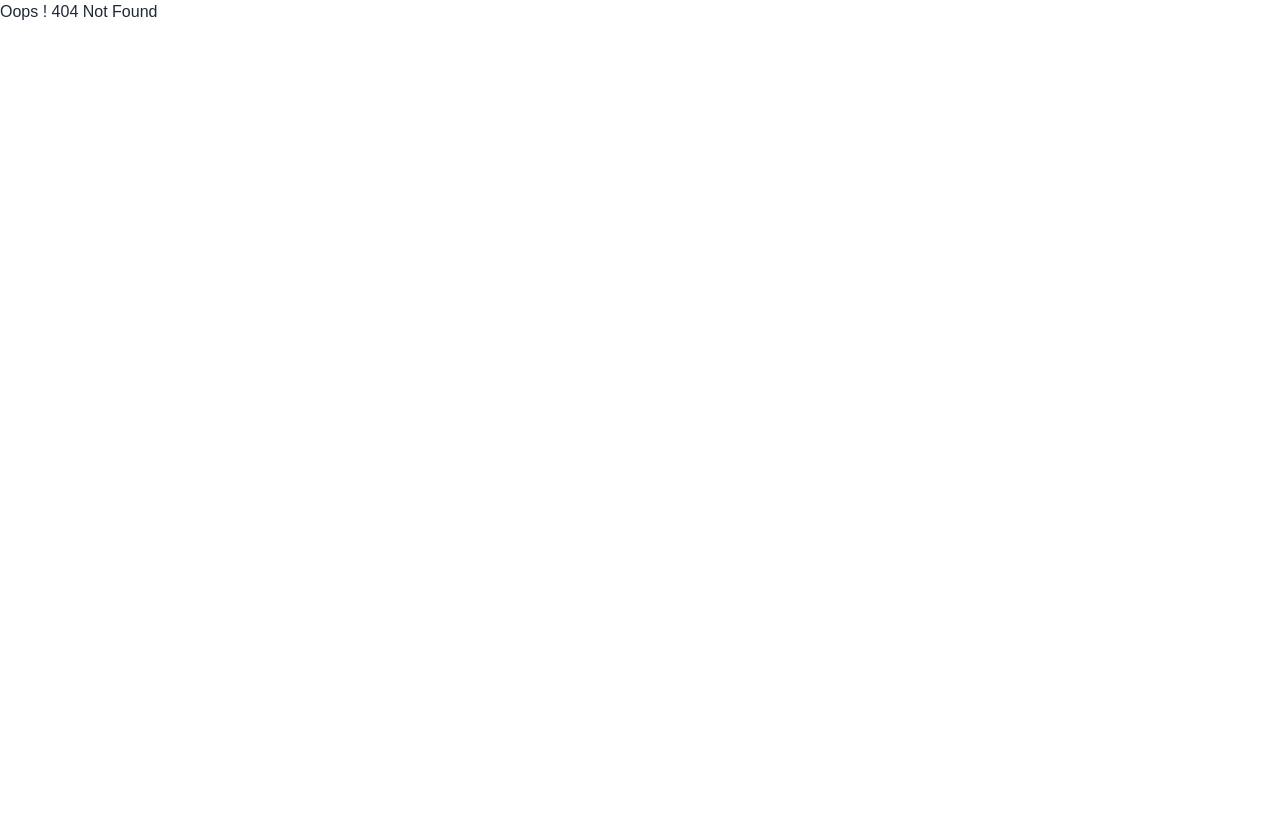
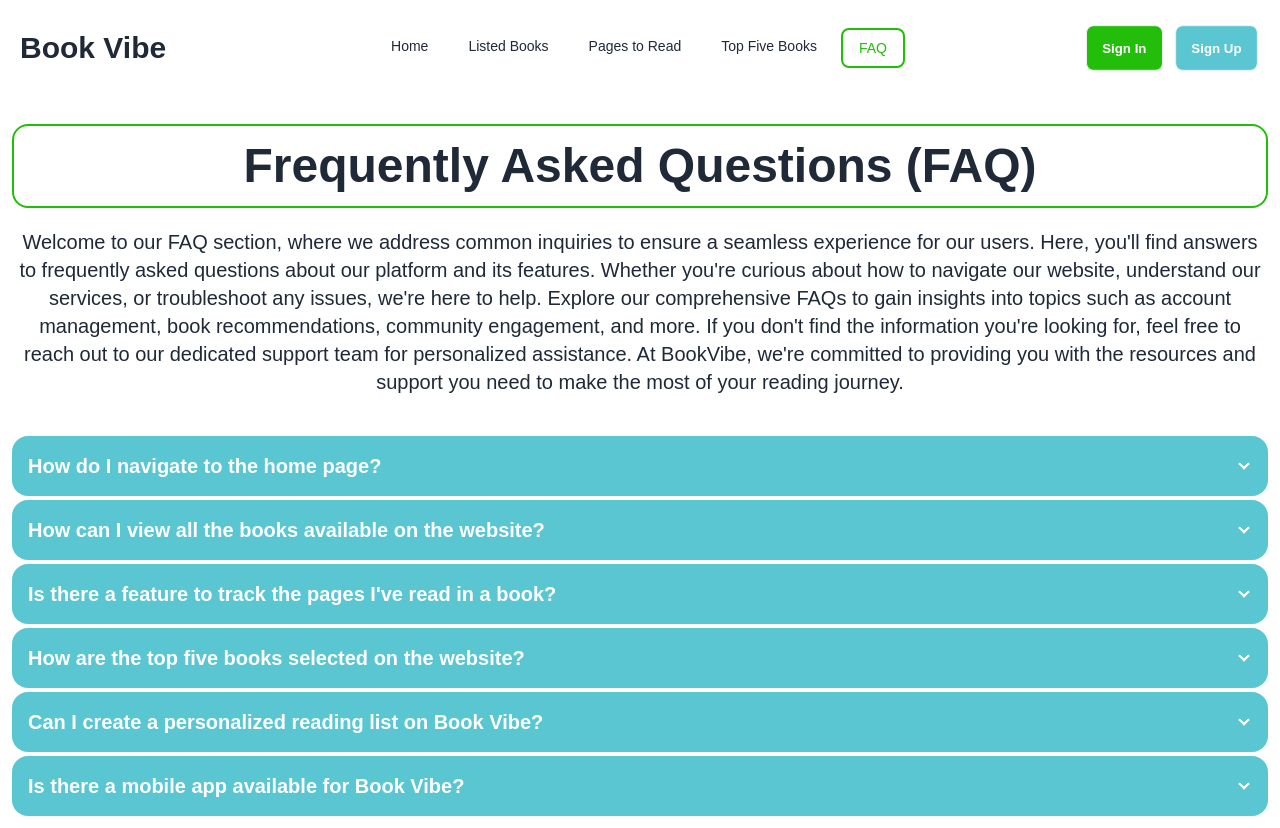
Before and after one commit to NiloyDas19/book-vibe, a React (Vite) app: page /faq in a window 1280 px wide. Before the commit this address had no page. Before the commit the page ends 800 px from the top, so only its background shows below. Built offline with nearby package versions, Linux system fonts and the light colour scheme.

Commit message:
FAQ page added

```diff
--- /dev/null
+++ b/src/components/FAQ/FAQ.jsx
@@ -0,0 +1,69 @@
+
+const FAQ = () => {
+    return (
+        <div className="space-y-10">
+            <div className="text-center space-y-5">
+                <h2 className="text-3xl md:text-5xl font-bold border-2 rounded-2xl border-[#23BE0A] p-4">Frequently Asked Questions (FAQ)</h2>
+                <p className="text-xl font-light">Welcome to our FAQ section, where we address common inquiries to ensure a seamless experience for our users. Here, you'll find answers to frequently asked questions about our platform and its features. Whether you're curious about how to navigate our website, understand our services, or troubleshoot any issues, we're here to help. Explore our comprehensive FAQs to gain insights into topics such as account management, book recommendations, community engagement, and more. If you don't find the information you're looking for, feel free to reach out to our dedicated support team for personalized assistance. At BookVibe, we're committed to providing you with the resources and support you need to make the most of your reading journey.</p>
+            </div>
+            <div  className="space-y-1 text-white">
+                <div className="collapse collapse-arrow bg-[#59C6D2]">
+                    <input type="radio" name="my-accordion-2" />
+                    <div className="collapse-title text-xl font-bold">
+                        How do I navigate to the home page?
+                    </div>
+                    <div className="collapse-content">
+                        <p>You can easily navigate to the home page by clicking on the "Home" button in the navigation menu located at the top of the website.</p>
+                    </div>
+                </div>
+                <div className="collapse collapse-arrow bg-[#59C6D2]">
+                    <input type="radio" name="my-accordion-2" />
+                    <div className="collapse-title text-xl font-bold">
+                        How can I view all the books available on the website?
+                    </div>
+                    <div className="collapse-content">
+                        <p>You can view all the books in the Home page of the website</p>
+                    </div>
+                </div>
+                <div className="collapse collapse-arrow bg-[#59C6D2]">
+                    <input type="radio" name="my-accordion-2" />
+                    <div className="collapse-title text-xl font-bold">
+                        Is there a feature to track the pages I've read in a book?
+                    </div>
+                    <div className="collapse-content">
+                        <p>Yes, Book Vibe offers a "Pages to Read" feature where you can track the pages you've read in a book. </p>
+                    </div>
+                </div>
+                <div className="collapse collapse-arrow bg-[#59C6D2]">
+                    <input type="radio" name="my-accordion-2" />
+                    <div className="collapse-title text-xl font-bold">
+                        How are the top five books selected on the website?
+                    </div>
+                    <div className="collapse-content">
+                        <p>The top five books are selected based on user ratings. Books with the highest ratings from users are featured in the top five section to highlight popular and highly acclaimed titles.</p>
+                    </div>
+                </div>
+                <div className="collapse collapse-arrow bg-[#59C6D2]">
+                    <input type="radio" name="my-accordion-2" />
+                    <div className="collapse-title text-xl font-bold">
+                        Can I create a personalized reading list on Book Vibe?
+                    </div>
+                    <div className="collapse-content">
+                        <p>Yes, you can create personalized reading lists on Book Vibe. You can find all the read books and wishlist books in the Listed Books page. </p>
+                    </div>
+                </div>
+                <div className="collapse collapse-arrow bg-[#59C6D2]">
+                    <input type="radio" name="my-accordion-2" />
+                    <div className="collapse-title text-xl font-bold">
+                    Is there a mobile app available for Book Vibe?
+                    </div>
+                    <div className="collapse-content">
+                        <p>Currently not.</p>
+                    </div>
+                </div>
+            </div>
+        </div>
+    );
+};
+
+export default FAQ;
--- a/src/components/Header/Header.jsx
+++ b/src/components/Header/Header.jsx
@@ -7,6 +7,7 @@ const Header = () => {
         <li><NavLink to="/listed-books" className={({ isActive }) => (isActive ? 'is-active' : 'not-active')}>Listed Books</NavLink></li>
         <li><NavLink to="/pages-to-read" className={({ isActive }) => (isActive ? 'is-active' : 'not-active')}>Pages to Read</NavLink></li>
         <li><NavLink to="/top-five-books" className={({ isActive }) => (isActive ? 'is-active' : 'not-active')}>Top Five Books</NavLink></li>
+        <li><NavLink to="/faq" className={({ isActive }) => (isActive ? 'is-active' : 'not-active')}>FAQ</NavLink></li>
     </>
 
     return (
--- a/src/main.jsx
+++ b/src/main.jsx
@@ -12,6 +12,7 @@ import ListedBooks from './components/ListedBooks/ListedBooks';
 import PagesToRead from './components/PagesToRead/PagesToRead';
 import BookDetails from './components/BookDetails/BookDetails';
 import TopFiveBooks from './components/TopFiveBooks/TopFiveBooks';
+import FAQ from './components/FAQ/FAQ';
 
 const router = createBrowserRouter([
   {
@@ -37,6 +38,10 @@ const router = createBrowserRouter([
         element : <TopFiveBooks></TopFiveBooks>
       },
       {
+        path : "/faq",
+        element : <FAQ></FAQ>
+      },
+      {
         path : "/book-details/:id",
         element: <BookDetails></BookDetails>,
         loader : () => fetch('../all-books.json'),
```
